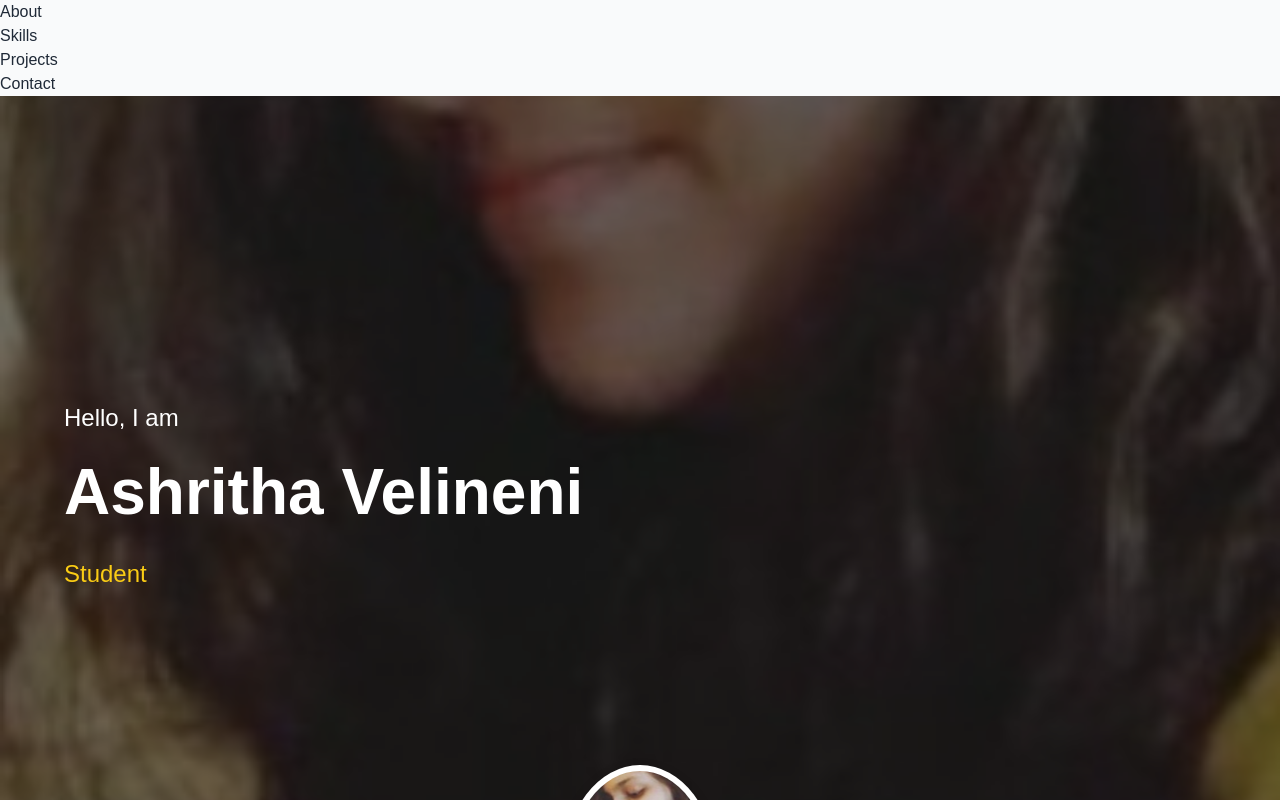
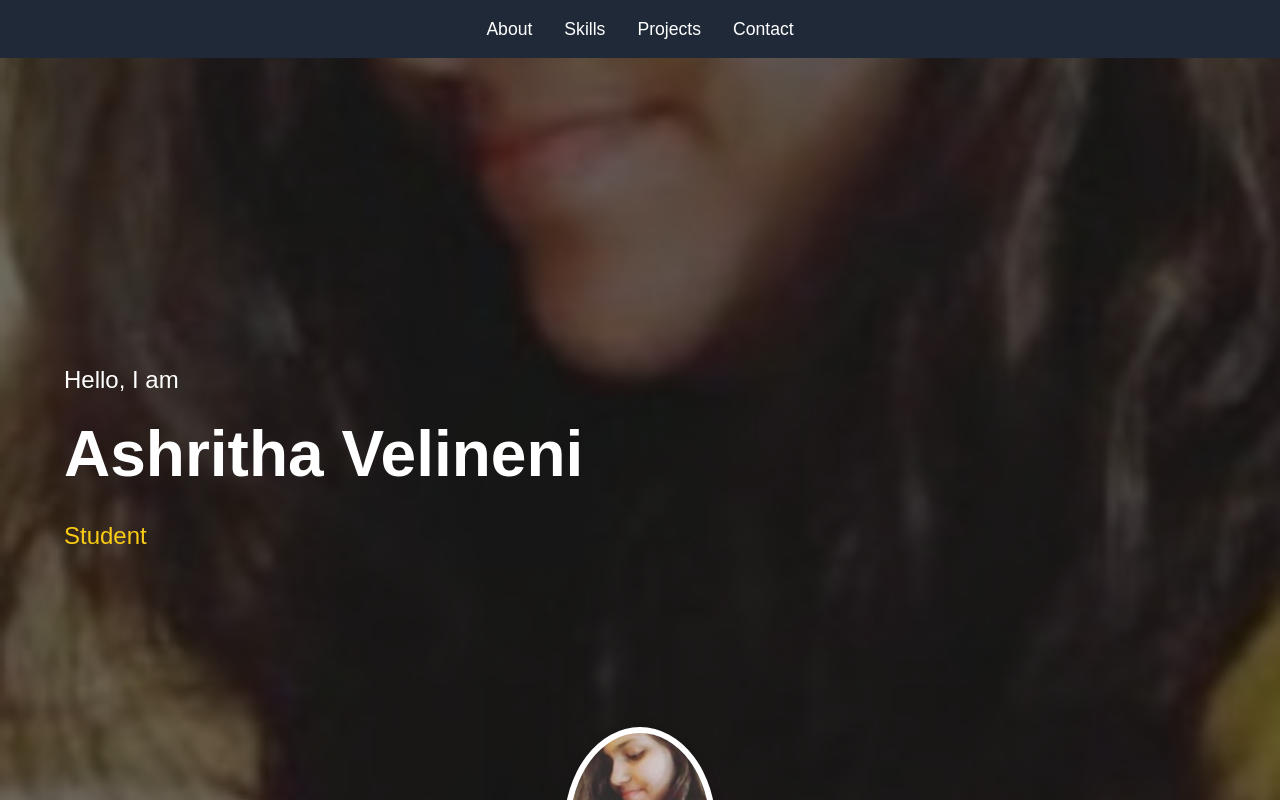
Before and after one commit to Ashritha-creator/Portfolio-ashritha, a Next.js app in the folder frontend/: page / in a window 1280 px wide. Shown: the top 800 px of the page. Built offline with nearby package versions, Linux system fonts and the light colour scheme; no server answers.

Commit message:
Update HomePage.css

```diff
--- a/frontend/src/app/HomePage.css
+++ b/frontend/src/app/HomePage.css
@@ -30,6 +30,37 @@
   grid-template-columns: repeat(auto-fit, minmax(250px, 1fr));
   gap: 1.5rem;
   margin-top: 2rem;
+}
+
+html {
+  scroll-behavior: smooth;
+}
+
+.navbar {
+  position: sticky;
+  top: 0;
+  background-color: #1f2937;
+  padding: 1rem 2rem;
+  z-index: 1000;
+  display: flex;
+  justify-content: center;
+}
+
+.navbar ul {
+  list-style: none;
+  display: flex;
+  gap: 2rem;
+}
+
+.navbar a {
+  color: white;
+  text-decoration: none;
+  font-weight: 500;
+  font-size: 1.1rem;
+}
+
+.navbar a:hover {
+  color: #facc15;
 }
 
 .skill-card {
```
